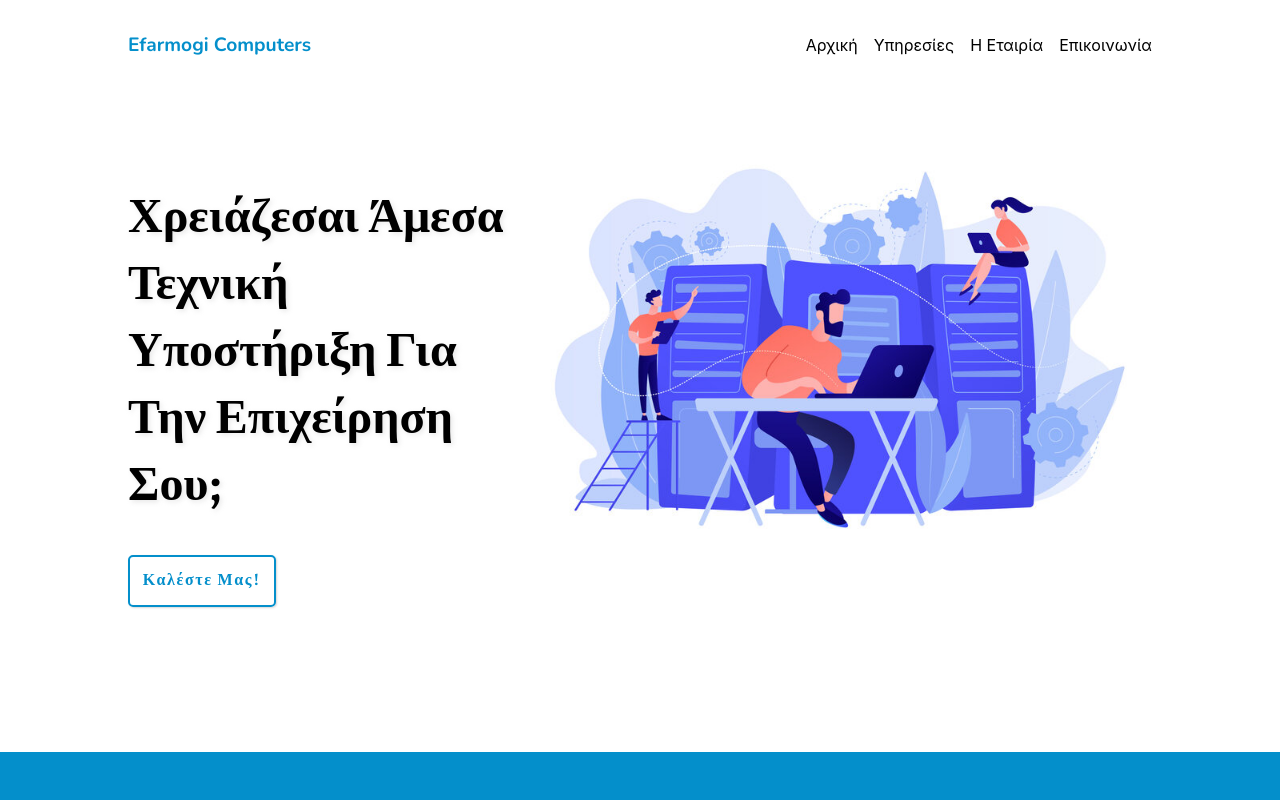
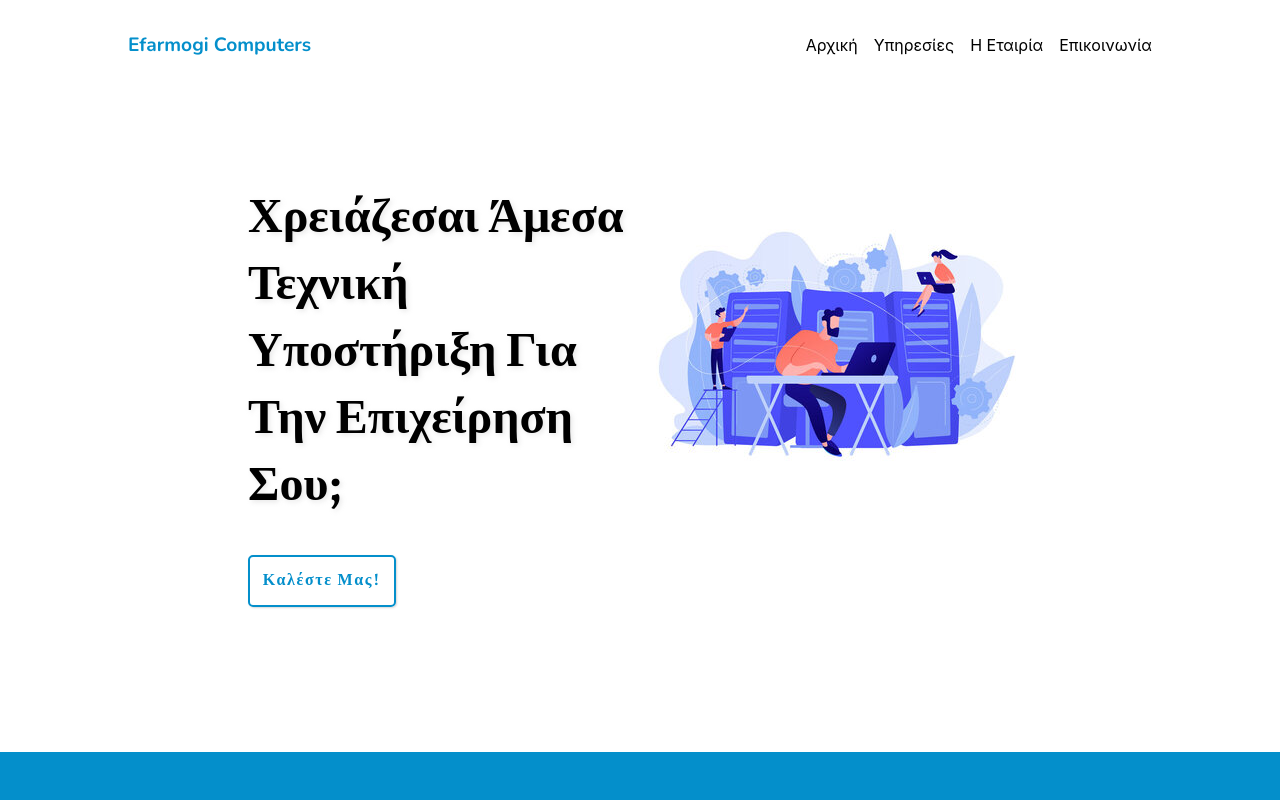
Before and after one commit to SamuelSub/efarmogi-computers, a Next.js app: page / in a window 1280 px wide. Shown: the top 800 px of the page. Built offline with nearby package versions, Linux system fonts and the light colour scheme.

Commit message:
testing smaller images for performance

```diff
--- a/pages/index.js
+++ b/pages/index.js
@@ -2,7 +2,7 @@ import Head from 'next/head'
 import styles from '../styles/Home.module.css'
 import Navbar from '../components/Navbar'
 import Services from './services';
-import heroImage from '../public/people.jpg'
+import heroImage from '../public/rsz_people.jpg'
 import Image from 'next/image'
 import Card from '../components/Card'
 import Contact from './contact';
@@ -24,7 +24,7 @@ export default function Home() {
 
 
           <div className={styles.img}>
-            <Image src={heroImage} alt="main image" priority={true} quality={30}/>
+            <Image src={heroImage} alt="main image" quality={30}/>
           </div>
 
           <div className={styles.ctaWrapper}>
```
Also changed, not shown: public/rsz_people.jpg (added).
